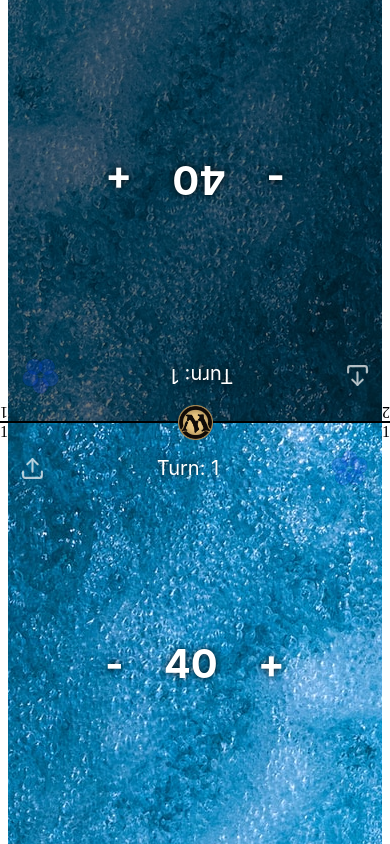
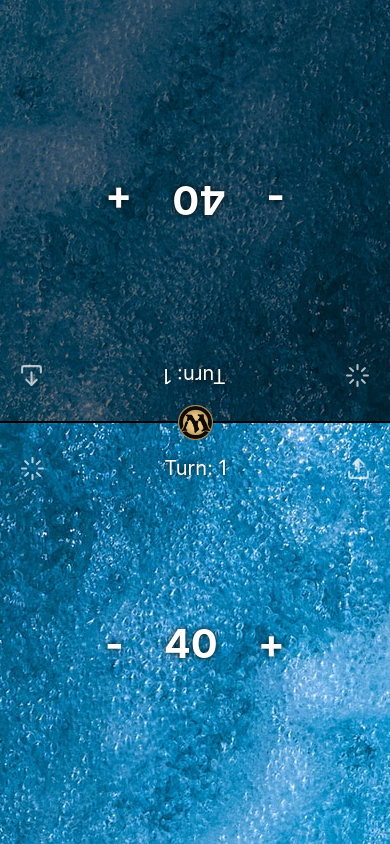
Before and after one commit to drmeloy/MTGDM, a React Native app: screen / in a window 390 px wide. Shown: the top 844 px of the page. Built offline with nearby package versions, Linux system fonts and the light colour scheme.

Commit message:
can turn turn counter on and off

```diff
--- a/src/components/LifeCounter/components/Background/Background.js
+++ b/src/components/LifeCounter/components/Background/Background.js
@@ -4,7 +4,7 @@ import { useColors, useTurnCounter } from '../../../../contexts';
 
 export function Background({ boxNum }){
   const { colors } = useColors();
-  const { activePlayer } = useTurnCounter();
+  const { activePlayer, turnCounterOn } = useTurnCounter();
 
   const images = {
     blue: require('../../../../../public/assets/backgrounds/blue_bg.png'),
@@ -23,8 +23,8 @@ export function Background({ boxNum }){
   );
 
   return (
-    <View style={[styles.view, activePlayer !== boxNum && styles.inactive]}>
-      {boxNum}{backgrounds}{activePlayer}
+    <View style={[styles.view, turnCounterOn && activePlayer !== boxNum && styles.inactive]}>
+      {backgrounds}
     </View>
   )
 };
--- a/src/components/LifeCounter/components/HpDisplay/elements/DiffDisplay.js
+++ b/src/components/LifeCounter/components/HpDisplay/elements/DiffDisplay.js
@@ -50,7 +50,6 @@ const styles = StyleSheet.create({
   },
   diffText: {
     fontSize: 16,
-    padding: 20,
     color: 'white',
     fontWeight: 'bold',
     textShadowColor: 'black',
--- a/src/components/LifeCounter/components/ToggleModalButton/ToggleModalButton.js
+++ b/src/components/LifeCounter/components/ToggleModalButton/ToggleModalButton.js
@@ -9,7 +9,7 @@ export function ToggleModalButton({ modalOpen, setModalOpen}){
       >
         <Image
           style={styles.button}
-          source={require('../../../../../public/assets/5_circles.png')} />
+          source={require('../../../../../public/assets/loader.svg')} />
       </Pressable>
     </View>
   )
@@ -17,7 +17,8 @@ export function ToggleModalButton({ modalOpen, setModalOpen}){
 
 const styles = StyleSheet.create({
   button: {
-    width: 40,
-    height: 40,
+    width: 25,
+    height: 25,
+    opacity: '0.7',
   }
 });
--- a/src/components/LifeCounter/components/TopRow/TopRow.js
+++ b/src/components/LifeCounter/components/TopRow/TopRow.js
@@ -1,13 +1,16 @@
 import React from 'react';
 import { View, StyleSheet } from 'react-native';
 import { ToggleModalButton, TurnCounter, PassTurnButton  } from '..';
+import { useTurnCounter } from '../../../../contexts';
 
 export const TopRow = ({ modalOpen, setModalOpen, boxNum }) => {
+  const { turnCounterOn } = useTurnCounter();
+
   return (
     <View style={styles.container}>
-      <PassTurnButton boxNum={boxNum} />
-      <TurnCounter />
       <ToggleModalButton modalOpen={modalOpen} setModalOpen={setModalOpen} />
+      {turnCounterOn ? <TurnCounter /> : <></>}
+      {turnCounterOn ? <PassTurnButton boxNum={boxNum} /> : <></>}
     </View>
   );
 };
--- a/src/components/MenuBar/elements/Menu.js
+++ b/src/components/MenuBar/elements/Menu.js
@@ -1,10 +1,12 @@
 import React, { useRef, useEffect } from 'react';
 import { Image, StyleSheet, Animated } from 'react-native';
-import { useMenu } from '../../../contexts';
+import { useMenu, useTurnCounter } from '../../../contexts';
 import { MenuToggleButton } from './MenuToggleButton';
+import { ToggleTurnCounterButton } from './MenuButtons';
 
 export function Menu(){
   const { menuOpen } = useMenu();
+  const { toggleTurnCounterOn } = useTurnCounter();
   const menuOpacity = useRef(new Animated.Value(0)).current;
 
   useEffect(() => {
@@ -26,9 +28,7 @@ export function Menu(){
 
   return (
     <Animated.View style={[styles.container, { opacity: menuOpacity }]}>
-      <Image
-        source={require('../../../../public/assets/mana/blue_mana.png')}
-        style={styles.button} />
+      <ToggleTurnCounterButton />
       <Image
         source={require('../../../../public/assets/mana/red_mana.png')}
         style={styles.button} />
--- /dev/null
+++ b/src/components/MenuBar/elements/MenuButtons/ToggleTurnCounterButton.js
@@ -0,0 +1,25 @@
+import React from 'react';
+import { View, Pressable, Image, StyleSheet } from 'react-native';
+import { useTurnCounter } from '../../../../contexts';
+
+export const ToggleTurnCounterButton = () => {
+  const { toggleTurnCounter } = useTurnCounter();
+  return (
+    <View>
+      <Pressable onPress={toggleTurnCounter}>
+        <Image
+          style={styles.button}
+          source={require('../../../../../public/assets/toggle_turn_counter.svg')}
+        />
+      </Pressable>
+    </View>
+  )
+};
+
+const styles = StyleSheet.create({
+  button: {
+    height: 25,
+    width: 25,
+    opacity: '0.7'
+  }
+});
--- /dev/null
+++ b/src/components/MenuBar/elements/MenuButtons/index.js
@@ -0,0 +1 @@
+export { ToggleTurnCounterButton } from './ToggleTurnCounterButton';
--- a/src/contexts/turn-context.js
+++ b/src/contexts/turn-context.js
@@ -3,9 +3,11 @@ import React, { createContext, useContext, useState } from 'react';
 const TurnContext = createContext();
 
 function TurnProvider({ children }){
+  const [turnCounterOn, setTurnCounterOn] = useState(true);
   const [turn, setTurn] = useState(1);
   const [activePlayer, setActivePlayer] = useState(1);
   const value = {
+    turnCounterOn,
     turn,
     activePlayer,
     incrementTurn: () => {
@@ -16,6 +18,9 @@ function TurnProvider({ children }){
         setTurn(turn + 1);
         setActivePlayer(1);
       }
+    },
+    toggleTurnCounter: () => {
+      setTurnCounterOn(!turnCounterOn)
     }
   }
 
```
Also changed, not shown: public/assets/loader.svg (added), public/assets/toggle_turn_counter.svg (added).
